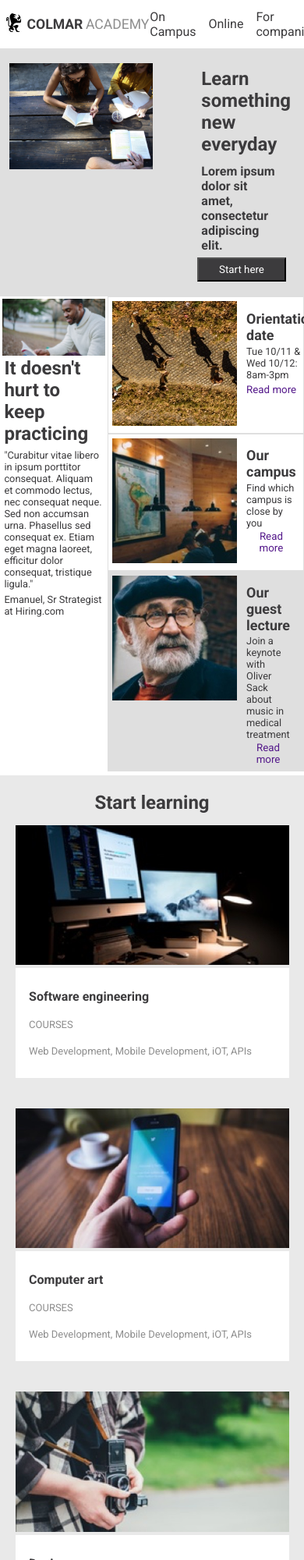
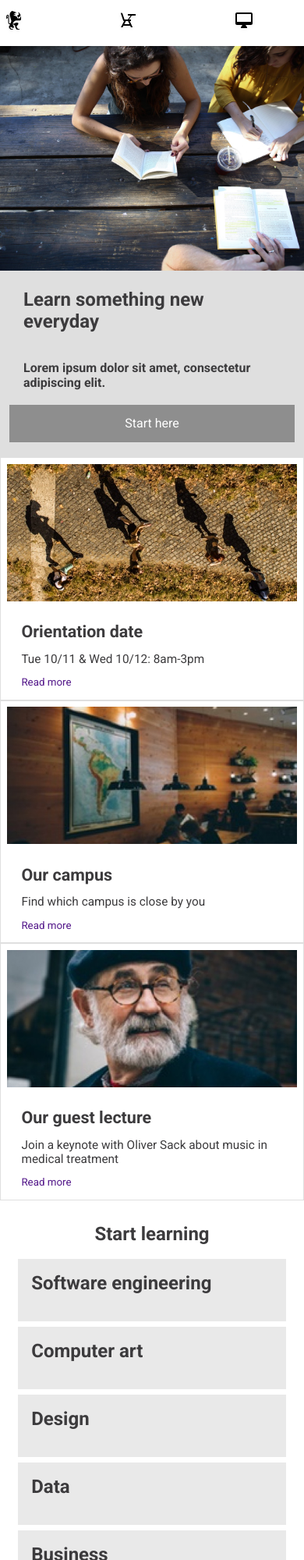
Before and after one commit to varshatoraskar15/colmar-project, a plain HTML site: page index.html in a window 390 px wide. Shown: the top 2000 px of the page at 78% size. Drawn offline with Linux system fonts and the light colour scheme.

Commit message:
add mobile responsiveness

```diff
--- a/index.html
+++ b/index.html
@@ -28,6 +28,16 @@
           <a href="#"><li>For companies</li></a>
           <a href="#"><li>Sign in</li></a>
         </ul>
+        <div class="mobile-nav">
+          <a href="#"
+            ><img src="./images/ic-logo.svg" alt="Colmar academy logo"
+          /></a>
+          <a href="#"
+            ><img src="./images/ic-on-campus.svg" alt="On Campus icon"
+          /></a>
+          <a href=""><img src="./images/ic-online.svg" alt="Online icon" /></a>
+          <a href=""><img src="./images/ic-login.svg" alt="Login icon" /></a>
+        </div>
       </nav>
     </header>
     <main>
@@ -42,7 +52,7 @@
         <div class="hero-right">
           <h1>Learn something new everyday</h1>
           <h4>Lorem ipsum dolor sit amet, consectetur adipiscing elit.</h4>
-          <button><a href="">Start here</a></button>
+          <a href=""><button>Start here</button></a>
         </div>
       </section>
       <!-- News section -->
@@ -64,6 +74,7 @@
           <div class="orientation">
             <div class="orientation-img">
               <img
+                class="orientation-left-desktop"
                 src="./images/information-orientation.jpg"
                 alt="Shadows of a few people"
               />
@@ -82,6 +93,7 @@
           <div class="campus">
             <div class="campus-img">
               <img
+                class="campus-left-desktop"
                 src="./images/information-campus.jpg"
                 alt="A group of people sitting around the table"
               />
@@ -100,6 +112,7 @@
           <div class="guest">
             <div class="guest-img">
               <img
+                class="guest-left-desktop"
                 src="./images/information-guest-lecture.jpg"
                 alt="Portrait of a professor"
               />
@@ -202,6 +215,32 @@
             </div>
           </div>
         </div>
+        <div class="sl-mobile">
+          <a href=""
+            ><div class="sl-1-mobile">
+              <h1>Software engineering</h1>
+            </div></a
+          >
+          <a href=""
+            ><div class="sl-2-mobile">
+              <h1>Computer art</h1>
+            </div></a
+          >
+          <a href=""
+            ><div class="sl-3-mobile">
+              <h1>Design</h1>
+            </div></a
+          >
+          <a href=""
+            ><div class="sl-4-mobile"><h1>Data</h1></div></a
+          >
+          <a href=""
+            ><div class="sl-5-mobile"><h1>Business</h1></div></a
+          >
+          <a href=""
+            ><div class="sl-6-mobile"><h1>Marketing</h1></div></a
+          >
+        </div>
       </section>
       <!-- Thesis exhibit section -->
       <section class="thesis-container">
--- a/styles.css
+++ b/styles.css
@@ -56,6 +56,10 @@ nav a {
     color: var(--light-grey);
 }
 
+.mobile-nav {
+    display: none;
+}
+
 /*
 Hero section
 */
@@ -63,6 +67,14 @@ Hero section
     background-color: var(--lighter-grey);
     display: flex;
     padding: 5% 3%;
+}
+
+.hero-container button {
+    background-color: var(--dark-grey);
+    width: 100%;
+    height: 3rem;
+    cursor: pointer;
+    color: white;
 }
 
 .hero-left img {
@@ -77,13 +89,9 @@ Hero section
     padding: 0 2%;
 }
 
-.hero-right > h1, h4, button {
+.hero-right > h1, h4 {
     padding: 5%;
     color: var(--dark-grey)
-}
-
-.hero-right > button {
-    background-color: var(--dark-grey);
 }
 
 .hero-right a {
@@ -220,6 +228,9 @@ Start learning section
     color: var(--light-grey);
 }
 
+.sl-mobile {
+    display: none;
+}
 
 /*
 Thesis exhibit section
@@ -325,3 +336,116 @@ footer a {
 footer li {
     padding: 0 1em;
 }
+
+
+/* Mobile responsiveness */
+@media only screen and (max-width: 580px) {
+    /* Navigation bar */
+    nav > .logo, nav > ul {
+        display: none;
+    }
+
+    .mobile-nav {
+        display: grid;
+        grid-template-columns: repeat(4,1fr);
+        align-items: center;
+        grid-gap: 100%;
+        margin: 2% 0;
+    }
+
+    /* Hero section */
+    .hero-container {
+        flex-direction: column;
+        padding: 0 0 5% 0;
+    }
+
+    .hero-container img {
+        width: 100%;
+    }
+
+    .hero-right button {
+        background-color: var(--light-grey);
+        border: none;
+        font-size: 100%;
+    }
+
+    /* News section */
+    .news-left {
+        display: none;
+    }
+
+    .news-container {
+        grid-template-columns: 1fr;
+    }
+
+    .news-right > * {
+        display: flex;
+        flex-direction: column;
+        font-size: 120%;
+    }
+
+    .orientation-left-desktop, .campus-left-desktop, .guest-left-desktop {
+        display: none;
+    }
+
+    .news-right img {
+        width: 100%;
+    }
+
+    .orientation-left-mobile, .campus-left-mobile, .guest-left-mobile {
+        display: inline;
+    }
+
+    .guest {
+        background-color: white;
+    }
+
+    /* Start learning section */
+    .sl-container {
+        background-color: white;
+    }
+
+    .sl-grid-wrapper {
+        display: none;
+    }
+
+    .sl-mobile {
+        display: flex;
+        flex-direction: column;
+    }
+
+    .sl-mobile > * {
+        background-color: var(--lightest-grey);
+        color: var(--dark-grey);
+        height: 5rem;
+        margin: 1%;
+        text-decoration: none;
+    }
+
+    .sl-mobile h1 {
+        padding: 5%;
+    }
+
+    /* Thesis exhibit section */
+    .urban-info, .other-thesis-container {
+        display: none;
+    }
+
+    .thesis-grid {
+        grid-template-columns: 1fr;
+    }
+
+    /* Footer section */
+    footer {
+        padding: 10% 0 2%;
+    }
+
+    footer ul {
+        display: none;
+    }
+
+    footer p {
+        font-size: 100%;
+    }
+
+}
```
